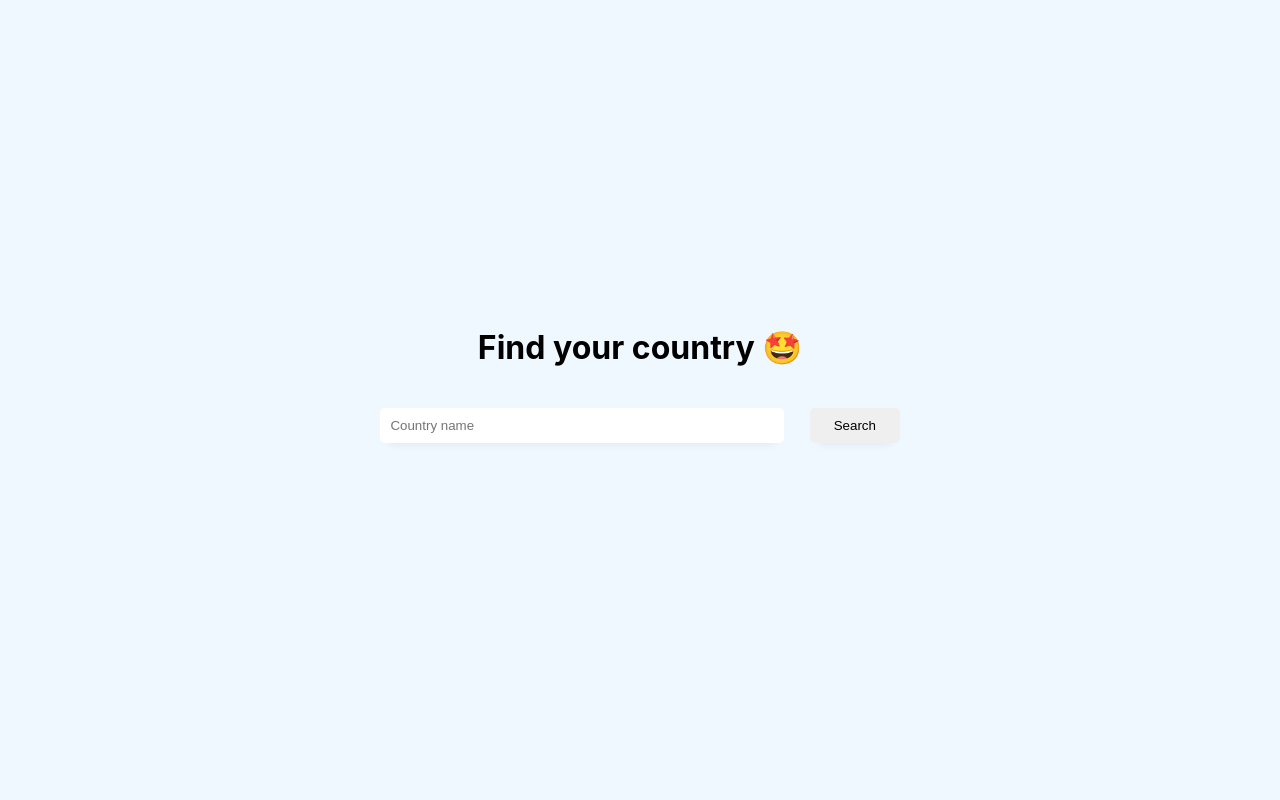
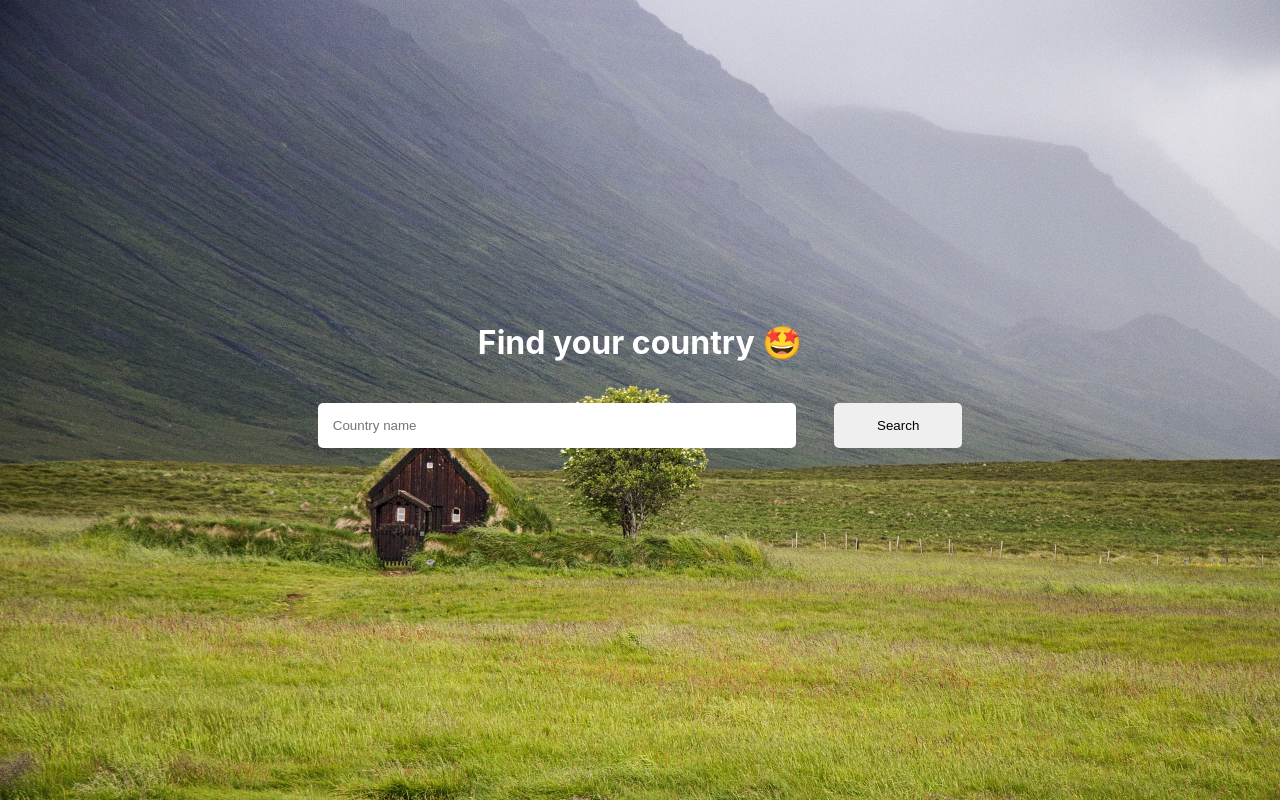
Before and after one commit to rizvan555/Find-Country, a React (Create React App) app: page / in a window 1280 px wide. Built offline with nearby package versions, Linux system fonts and the light colour scheme.

Commit message:
added new background and new functons

```diff
--- a/src/App.tsx
+++ b/src/App.tsx
@@ -1,5 +1,7 @@
+import { url } from 'inspector';
 import React, { useState } from 'react';
 import styled from 'styled-components';
+import background2 from './resource/images/background2.jpg';
 
 const AppContainer = styled.div`
   display: flex;
@@ -8,20 +10,22 @@ const AppContainer = styled.div`
   flex-direction: column;
   height: 100vh;
   background-color: aliceblue;
+  color: white;
 
+  main {
     form {
       display: flex;
-    gap: 2vw;
+      gap: 3vw;
       margin: 20px auto 50px auto;
       input {
-      width: 30vw;
-      padding: 10px;
+        width: 35vw;
+        padding: 15px;
         border: none;
         border-radius: 5px;
         box-shadow: rgba(33, 35, 38, 0.1) 0px 10px 10px -10px;
       }
       button {
-      width: 7vw;
+        width: 10vw;
         padding: 10px 20p;
         border: none;
         border-radius: 5px;
@@ -30,6 +34,7 @@ const AppContainer = styled.div`
         :hover {
           background-color: red;
           color: white;
+          font-weight: bold;
         }
       }
     }
@@ -38,22 +43,37 @@ const AppContainer = styled.div`
       justify-content: center;
       align-items: center;
       flex-direction: column;
+      border: 1px solid transparent;
+      border-radius: 5px;
+      background-color: rgba(0, 0, 0, 0.3);
+      width: 50vw;
       h2 {
         display: flex;
         align-items: center;
         font-weight: bold;
         color: red;
+        font-size: 30px;
+        letter-spacing: 1px;
       }
       ul {
+        font-size: 20px;
         li {
           display: flex;
           align-items: center;
           list-style-type: none;
           font-weight: bold;
+          color: #b5b8b1;
         }
-      p {
+        p,
+        a {
           font-weight: 400;
           padding-left: 10px;
+          color: white;
+        }
+        a:hover {
+          padding-left: 10px;
+          color: tomato;
+        }
       }
     }
   }
@@ -72,7 +92,13 @@ function App() {
   // )  console.log(data)  setCountryData(data[0]
   return (
     <div>
-      <AppContainer>
+      <AppContainer
+        style={{
+          backgroundImage: `url(${background2})`,
+          backgroundPosition: 'center',
+          backgroundSize: 'cover',
+        }}
+      >
         <header>
           <h1>Find your country 🤩</h1>
         </header>
```
Also changed, not shown: src/resource/images/background2.jpg (added). Lines whose indentation alone changed are shown as unchanged.
